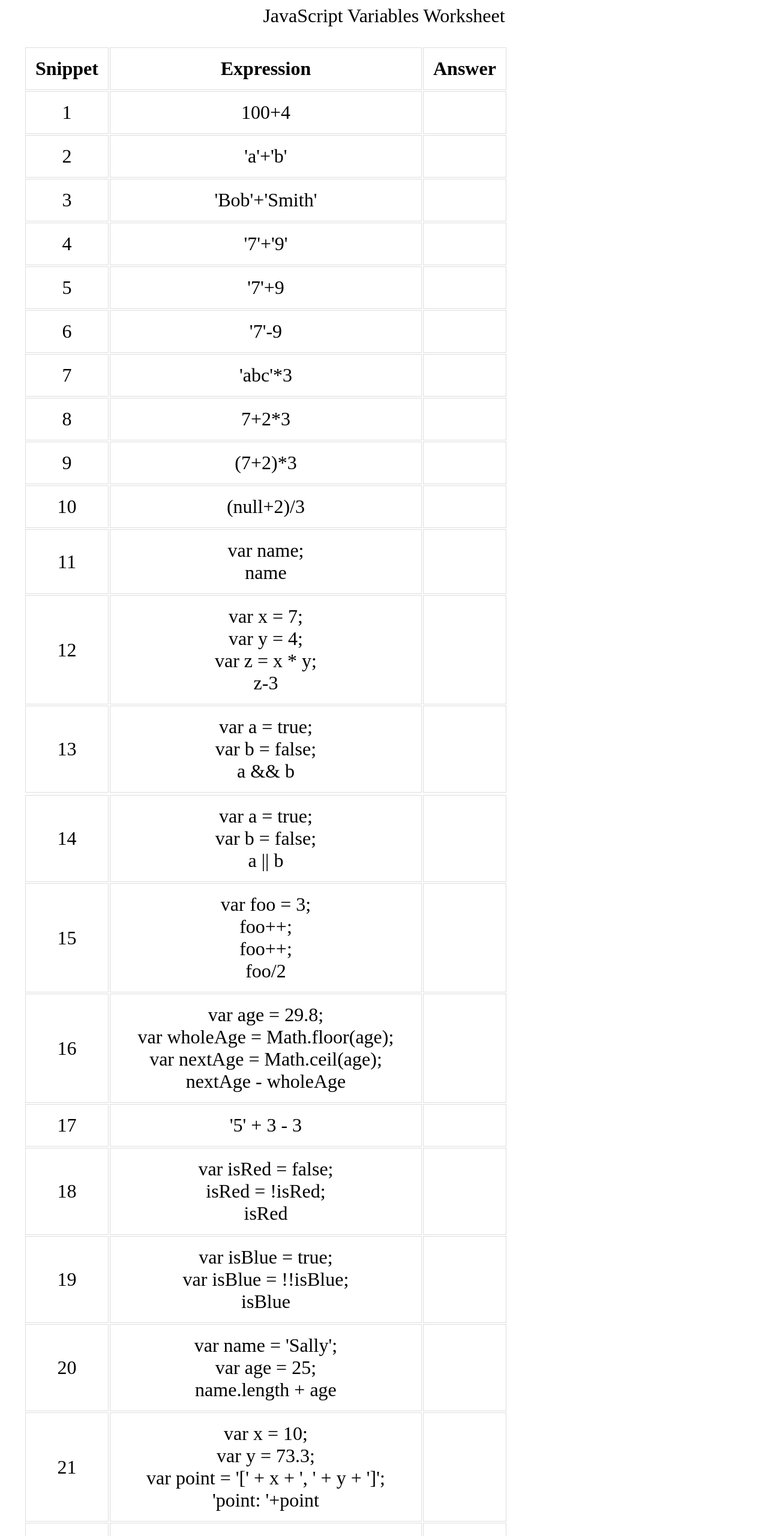
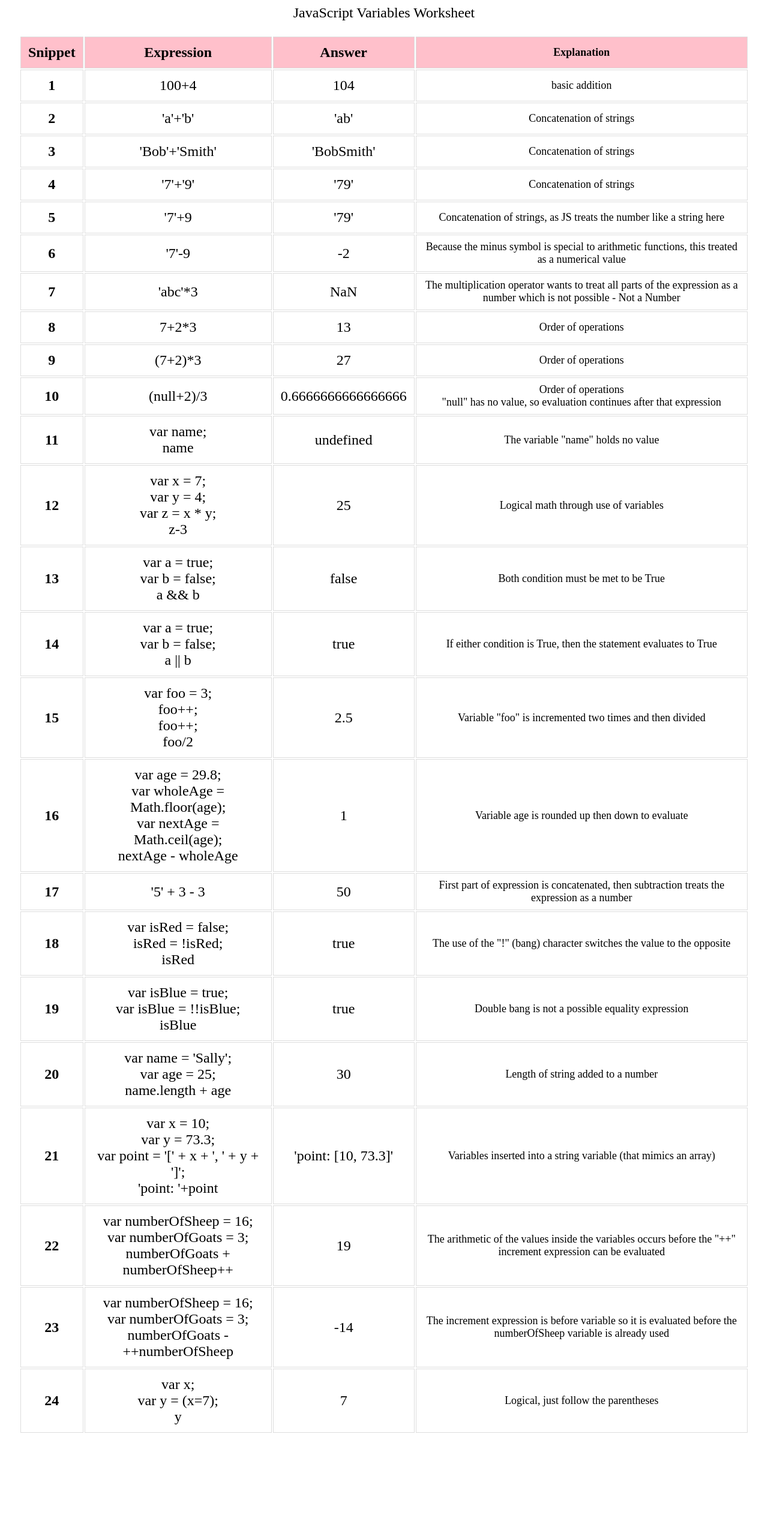
Before and after one commit to m2mathew/javascript-variables-worksheet, a website: page index.html in a window 1280 px wide. Shown: the top 2560 px of the page at 60% size. After the commit the page ends 2422 px from the top, so only its background shows below. Drawn offline with Linux system fonts and the light colour scheme.

Commit message:
JavaScript variable worksheet completed

```diff
--- a/index.html
+++ b/index.html
@@ -13,63 +13,75 @@
         <td>Snippet</td>
         <td>Expression</td>
         <td>Answer</td>
+        <td>Explanation</td>
       </tr>
       <tr>
         <td>1</td>
         <td>100+4</td>
-        <td></td>
+        <td>104</td>
+        <td>basic addition</td>
       </tr>
       <tr>
         <td>2</td>
         <td>'a'+'b'</td>
-        <td></td>
+        <td>'ab'</td>
+        <td>Concatenation of strings</td>
       </tr>
       <tr>
         <td>3</td>
         <td>'Bob'+'Smith'</td>
-        <td></td>
+        <td>'BobSmith'</td>
+        <td>Concatenation of strings</td>
       </tr>
       <tr>
         <td>4</td>
         <td>'7'+'9'</td>
-        <td></td>
+        <td>'79'</td>
+        <td>Concatenation of strings</td>
       </tr>
       <tr>
         <td>5</td>
         <td>'7'+9</td>
-        <td></td>
+        <td>'79'</td>
+        <td>Concatenation of strings, as JS treats the number like a string here</td>
       </tr>
       <tr>
         <td>6</td>
         <td>'7'-9</td>
-        <td></td>
+        <td>-2</td>
+        <td>Because the minus symbol is special to arithmetic functions, this treated as a numerical value</td>
       </tr>
       <tr>
         <td>7</td>
         <td>'abc'*3</td>
-        <td></td>
+        <td>NaN</td>
+        <td>The multiplication operator wants to treat all parts of the expression as a number which is not possible - Not a Number </td>
       </tr>
       <tr>
         <td>8</td>
         <td>7+2*3</td>
-        <td></td>
+        <td>13</td>
+        <td>Order of operations</td>
       </tr>
       <tr>
         <td>9</td>
         <td>(7+2)*3</td>
-        <td></td>
+        <td>27</td>
+        <td>Order of operations</td>
       </tr>
       <tr>
         <td>10</td>
         <td>(null+2)/3</td>
-        <td></td>
+        <td>0.6666666666666666</td>
+        <td>Order of operations<br>"null" has no value, so evaluation continues after that expression</td>
       </tr>
       <tr>
         <td>11</td>
         <td>var name;
             <br>
             name</td>
-        <td></td>
+        <td>undefined</td>
+        <td>The variable "name" holds no value</td>
       </tr>
       <tr>
         <td>12</td>
@@ -81,16 +93,19 @@
             <br>
             z-3
             </td>
-        <td></td>
+        <td>25</td>
+        <td>Logical math through use of variables</td>
       </tr>
+      <tr>
         <td>13</td>
         <td>var a = true;
             <br>
             var b = false;
             <br>
             a && b</td>
-        <td></td>
-      <tr>
+        <td>false</td>
+        <td>Both condition must be met to be True</td>
+      </tr>
       <tr>
         <td>14</td>
         <td>var a = true;
@@ -98,7 +113,8 @@
             var b = false;
             <br>
             a || b</td>
-        <td></td>
+        <td>true</td>
+        <td>If either condition is True, then the statement evaluates to True</td>
       </tr>
       <tr>
         <td>15</td>
@@ -109,7 +125,8 @@
             foo++;
             <br>
             foo/2</td>
-        <td></td>
+        <td>2.5</td>
+        <td>Variable "foo" is incremented two times and then divided</td>
       </tr>
       <tr>
         <td>16</td>
@@ -120,12 +137,14 @@
             var nextAge = Math.ceil(age);
             <br>
             nextAge - wholeAge</td>
-        <td></td>
+        <td>1</td>
+        <td>Variable age is rounded up then down to evaluate</td>
       </tr>
       <tr>
         <td>17</td>
         <td>'5' + 3 - 3</td>
-        <td></td>
+        <td>50</td>
+        <td>First part of expression is concatenated, then subtraction treats the expression as a number</td>
       </tr>
       <tr>
         <td>18</td>
@@ -134,7 +153,8 @@
             isRed = !isRed;
             <br>
             isRed</td>
-        <td></td>
+        <td>true</td>
+        <td>The use of the "!" (bang) character switches the value to the opposite</td>
       </tr>
       <tr>
         <td>19</td>
@@ -143,7 +163,8 @@
             var isBlue = !!isBlue;
             <br>
             isBlue</td>
-        <td></td>
+        <td>true</td>
+        <td>Double bang is not a possible equality expression</td>
       </tr>
       <tr>
         <td>20</td>
@@ -152,7 +173,8 @@
             var age = 25;
             <br>
             name.length + age</td>
-        <td></td>
+        <td>30</td>
+        <td>Length of string added to a number</td>
       </tr>
       <tr>
         <td>21</td>
@@ -163,7 +185,8 @@
             var point = '[' + x + ', ' + y + ']';
             <br>
             'point: '+point</td>
-        <td></td>
+        <td>'point: [10, 73.3]'</td>
+        <td>Variables inserted into a string variable (that mimics an array)</td>
       </tr>
       <tr>
         <td>22</td>
@@ -172,7 +195,8 @@
             var numberOfGoats = 3;
             <br>
             numberOfGoats + numberOfSheep++</td>
-        <td></td>
+        <td>19</td>
+        <td>The arithmetic of the values inside the variables occurs before the "++" increment expression can be evaluated</td>
       </tr>
       <tr>
         <td>23</td>
@@ -181,7 +205,8 @@
             var numberOfGoats = 3;
             <br>
             numberOfGoats - ++numberOfSheep</td>
-        <td></td>
+        <td>-14</td>
+        <td>The increment expression is before variable so it is evaluated before the numberOfSheep variable is already used</td>
       </tr>
       <tr>
         <td>24</td>
@@ -190,148 +215,11 @@
             var y = (x=7);
             <br>
             y</td>
-        <td></td>
+        <td>7</td>
+        <td>Logical, just follow the parentheses</td>
       </tr>
     </table>
   </div>
 
 </body>
 </html>
-
-
-
-<!--
-
-Snippet #1
-
-Evaluate this expression: 100+4
-
-Snippet #2
-
-Evaluate this expression: 'a'+'b'
-
-Snippet #3
-
-Evaluate this expression: 'Bob'+'Smith'
-
-Snippet #4
-
-Evaluate this expression: '7'+'9'
-
-Snippet #5
-
-Evaluate this expression: '7'+9
-
-Snippet #6
-
-Evaluate this expression: '7'-9
-
-Snippet #7
-
-Evaluate this expression: 'abc'*3
-
-Snippet #8
-
-Evaluate this expression: 7+2*3
-
-Snippet #9
-
-Evaluate this expression: (7+2)*3
-
-Snippet #10
-
-Evaluate this expression: (null+2)/3
-
-Snippet #11
-
-var name;
-Evaluate this expression: name
-
-Snippet #12
-
-var x = 7;
-var y = 4;
-var z = x * y;
-Evaluate this expression: z-3
-
-Snippet #13
-
-var a = true;
-var b = false;
-Evaluate this expression: a && b
-
-Snippet #14
-
-var a = true;
-var b = false;
-Evaluate this expression: a || b
-
-Snippet #15
-
-var foo = 3;
-foo++;
-foo++;
-Evaluate this expression: foo/2
-
-Snippet #16
-
-var age = 29.8;
-var wholeAge = Math.floor(age);
-var nextAge = Math.ceil(age);
-Evaluate this expression: nextAge - wholeAge
-
-Snippet #17
-
-Evaluate this expression: '5' + 3 - 3
-
-Snippet #18
-
-var isRed = false;
-isRed = !isRed;
-Evaluate this expression: isRed
-
-Snippet #19
-
-var isBlue = true;
-var isBlue = !!isBlue;
-Evaluate this expression: isBlue
-
-Snippet #20
-
-var name = 'Sally';
-var age = 25;
-Evaluate this expression: name.length + age
-
-Snippet #21
-
-var x = 10;
-var y = 73.3;
-
-var point = '[' + x + ', ' + y + ']';
-Evaluate this expression: 'point: '+point
-
-Snippet #22
-
-var numberOfSheep = 16;
-var numberOfGoats = 3;
-Evaluate this expression: numberOfGoats + numberOfSheep++
-
-Snippet #23
-
-var numberOfSheep = 16;
-var numberOfGoats = 3;
-Evaluate this expression: numberOfGoats - ++numberOfSheep
-
-Snippet #24
-
-var x;
-var y = (x=7);
-Evaluate this expression: y
-
-
-
-
-
-
-
- -->
--- /dev/null
+++ b/scripts/main.js
@@ -0,0 +1 @@
+'use strict';
--- a/styles/main.css
+++ b/styles/main.css
@@ -1,6 +1,6 @@
 body {
     text-align: center;
-    font-size: 2em;
+    font-size: 1.5em;
     font-family: Input Mono;
 }
 
@@ -20,9 +20,13 @@ td:hover {
 .header-row {
     font-weight: bold;
     border: 2px solid black;
+    background-color: pink;
 }
 
-.header-row:hover {
-    transtion-duration: 0.5s;
-    background-color: darken(pink, 10%);
+td:first-child {
+    font-weight: bold;
 }
+
+td:nth-child(4) {
+    font-size: 0.75em;
+}
```
Also changed, not shown: gulpfile.js (added, +177 -0 lines), package.json (added, +31 -0 lines), README.md (added), 6 other files.
